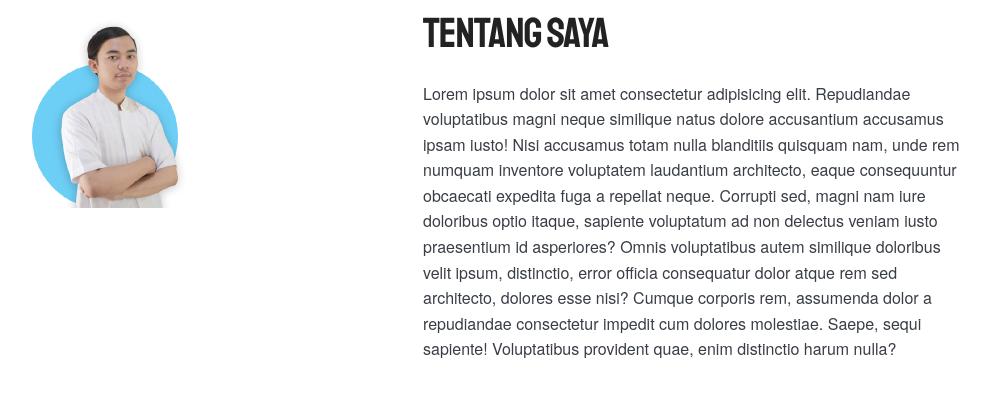
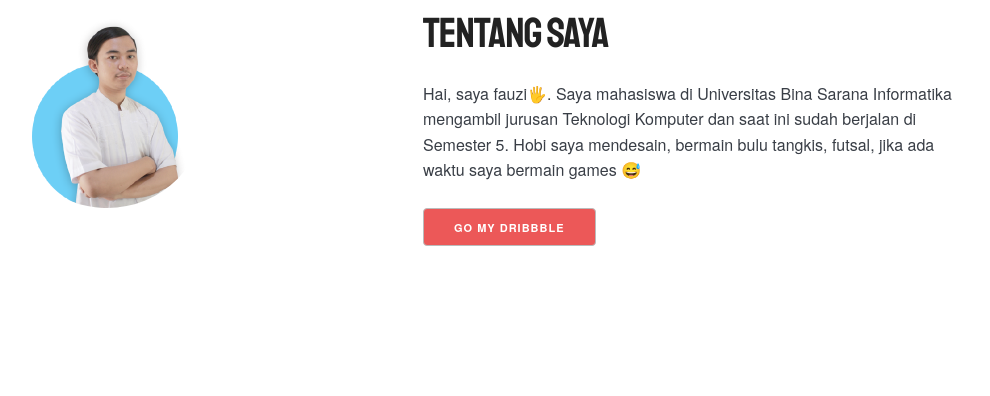
Before and after one commit to iamfauzi16/profile-me, a Svelte app: page / in a window 1280 px wide. Shown: the top 396 px of the page, without its empty margins (153-1143 px from the left). Built offline with nearby package versions, Linux system fonts and the light colour scheme.

Commit message:
deploy again

```diff
--- a/public/index.html
+++ b/public/index.html
@@ -15,6 +15,7 @@
 </head>
 
 <body>
+
 </body>
 
 </html>
--- a/public/style.css
+++ b/public/style.css
@@ -13,4 +13,15 @@
     p.content_tentang {
         text-align: center !important;
     }
+    ul {
+        text-align: center;
+        padding: 40px;
+    }
+    li {
+        display: inline-block;
+        padding-right: 3em;
+    }
+    li img {
+        width: 80px;
+    }
 }
--- a/src/App.svelte
+++ b/src/App.svelte
@@ -1,5 +1,7 @@
 <script>
+	// import AudioPlayer from './components/AudioPlayer.svelte';
 	let src= 'image/myImages.png';
+	// let icon= 'image/icon-img.png';
 	let information = 'my images portfolio';
 </script>
 
@@ -21,6 +23,8 @@
 
 img {
 	width: 200px;
+	border-radius: 100px;
+
 }
 
 h2.tentang_saya {
@@ -32,6 +36,26 @@ p.content_tentang {
 	color: #393e46;
 	text-align: left;
 }
+
+a.button {
+	background-color: #ec5858;
+	color: white;
+}
+
+/* ul {
+	text-align: center;
+	padding: 40px;
+
+}
+li {
+	display: inline-block;
+	padding-right: 3em;
+}
+
+li img {
+	width : 80px;
+
+} */
 
 
 
@@ -45,8 +69,35 @@ p.content_tentang {
 			</div>
 			<div class="seven columns">
 				<h2 class="tentang_saya">Tentang saya</h2>
-				<p class="content_tentang">Lorem ipsum dolor sit amet consectetur adipisicing elit. Repudiandae voluptatibus magni neque similique natus dolore accusantium accusamus ipsam iusto! Nisi accusamus totam nulla blanditiis quisquam nam, unde rem numquam inventore voluptatem laudantium architecto, eaque consequuntur obcaecati expedita fuga a repellat neque. Corrupti sed, magni nam iure doloribus optio itaque, sapiente voluptatum ad non delectus veniam iusto praesentium id asperiores? Omnis voluptatibus autem similique doloribus velit ipsum, distinctio, error officia consequatur dolor atque rem sed architecto, dolores esse nisi? Cumque corporis rem, assumenda dolor a repudiandae consectetur impedit cum dolores molestiae. Saepe, sequi sapiente! Voluptatibus provident quae, enim distinctio harum nulla?</p>
+				<p class="content_tentang">Hai, saya fauzi🖐. Saya mahasiswa di Universitas Bina Sarana Informatika mengambil jurusan Teknologi Komputer dan saat ini  sudah berjalan di Semester 5. Hobi saya mendesain, bermain bulu tangkis, futsal, jika ada waktu saya bermain games 😅</p>
+				<a class="button" href="https://dribbble.com/iamfauzi">Go my dribbble</a>
+
+				<!-- <AudioPlayer  src="voice.mp3" /> -->
 			</div>
 		</div>
 	</div>
 </section>
+
+<!-- <section>
+	<div class="container">
+		<div class="row">
+			<ul class="icon">
+				<li class="icon icon-1">
+					<img src={icon} alt="" />
+					<h4>Junior High School</h4>
+					<p>SMP Pgri Depok 2 Tengah</p>
+				</li>
+				<li class="icon icon-2">
+					<img src={icon} alt=""/>
+					<h4>Senior High School</h4>
+					<p>SMK Citra Negara</p>
+				</li>
+				<li class="icon icon-3">
+					<img src={icon} alt=""/>
+					<h4>University</h4>
+					<p>Universitas Bina Sarana Informatika</p>
+				</li>
+			</ul>
+		</div>
+	</div>
+</section> -->
--- /dev/null
+++ b/src/components/AudioPlayer.svelte
@@ -0,0 +1,47 @@
+<!-- <script context="module">
+	const elements = new Set();
+
+	export function stopAll() {
+		elements.forEach(element => {
+			element.pause();
+		});
+	}
+</script>
+
+<script>
+	import { onMount } from 'svelte';
+
+	export let src;
+
+	let audio;
+	let paused = true;
+
+	onMount(() => {
+		elements.add(audio);
+		return () => elements.delete(audio);
+	});
+
+	function stopOthers() {
+		elements.forEach(element => {
+			if (element !== audio) element.pause();
+		});
+	}
+</script>
+
+<style>
+	article { margin: 0 0 1em 0; max-width: 800px }
+	h2, p { margin: 0 0 0.3em 0; }
+	audio { width: 100%; margin: 0.5em 0 1em 0; }
+	.playing { color: #ff3e00; }
+</style>
+
+<article class:playing={!paused}>
+
+	<audio
+		bind:this={audio}
+		bind:paused
+		on:play={stopOthers}
+		controls
+		{src}
+	></audio>
+</article> -->
```
Also changed, not shown: public/image/icon-img.png (added), 1 other file (tests, documents, lock files or other folders).
